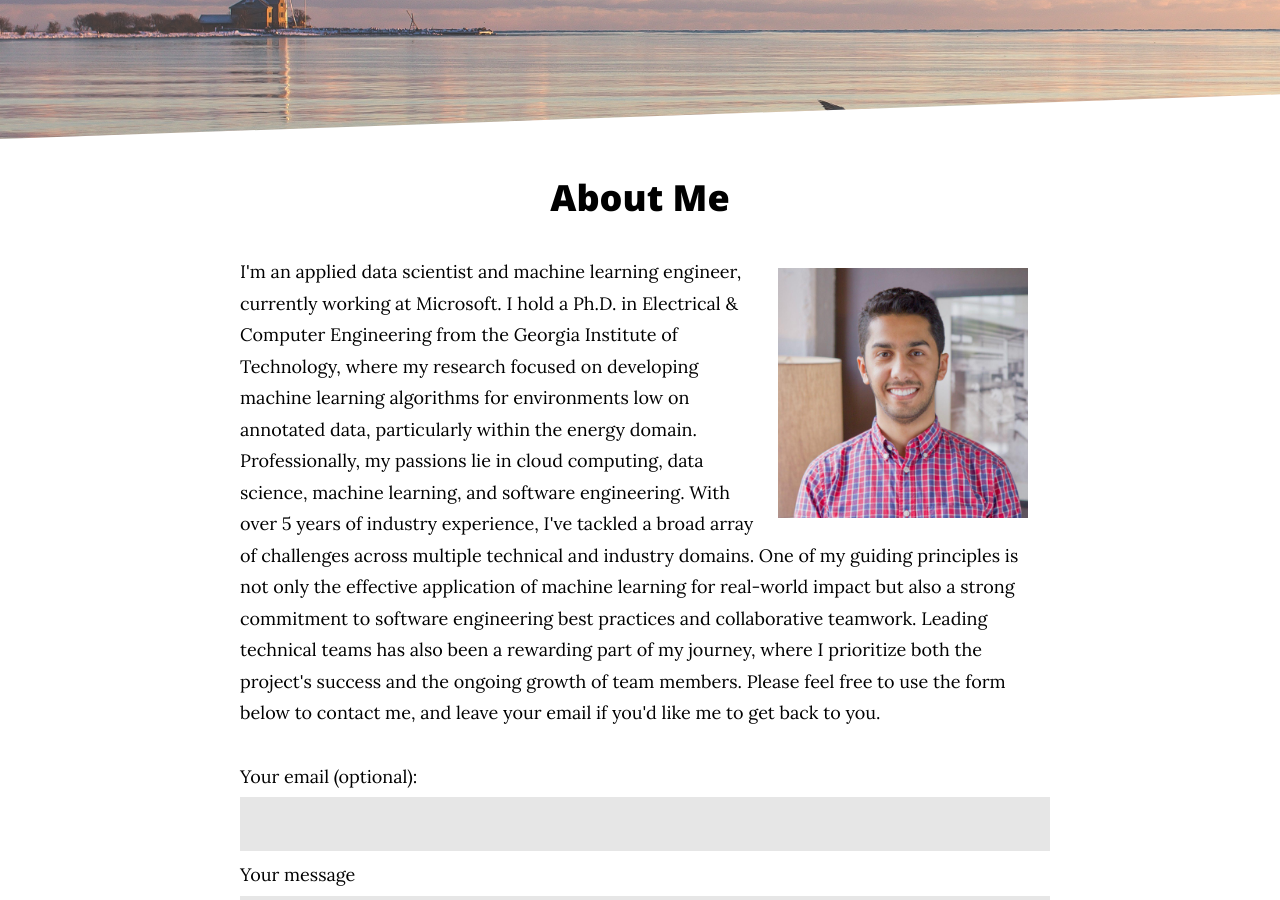
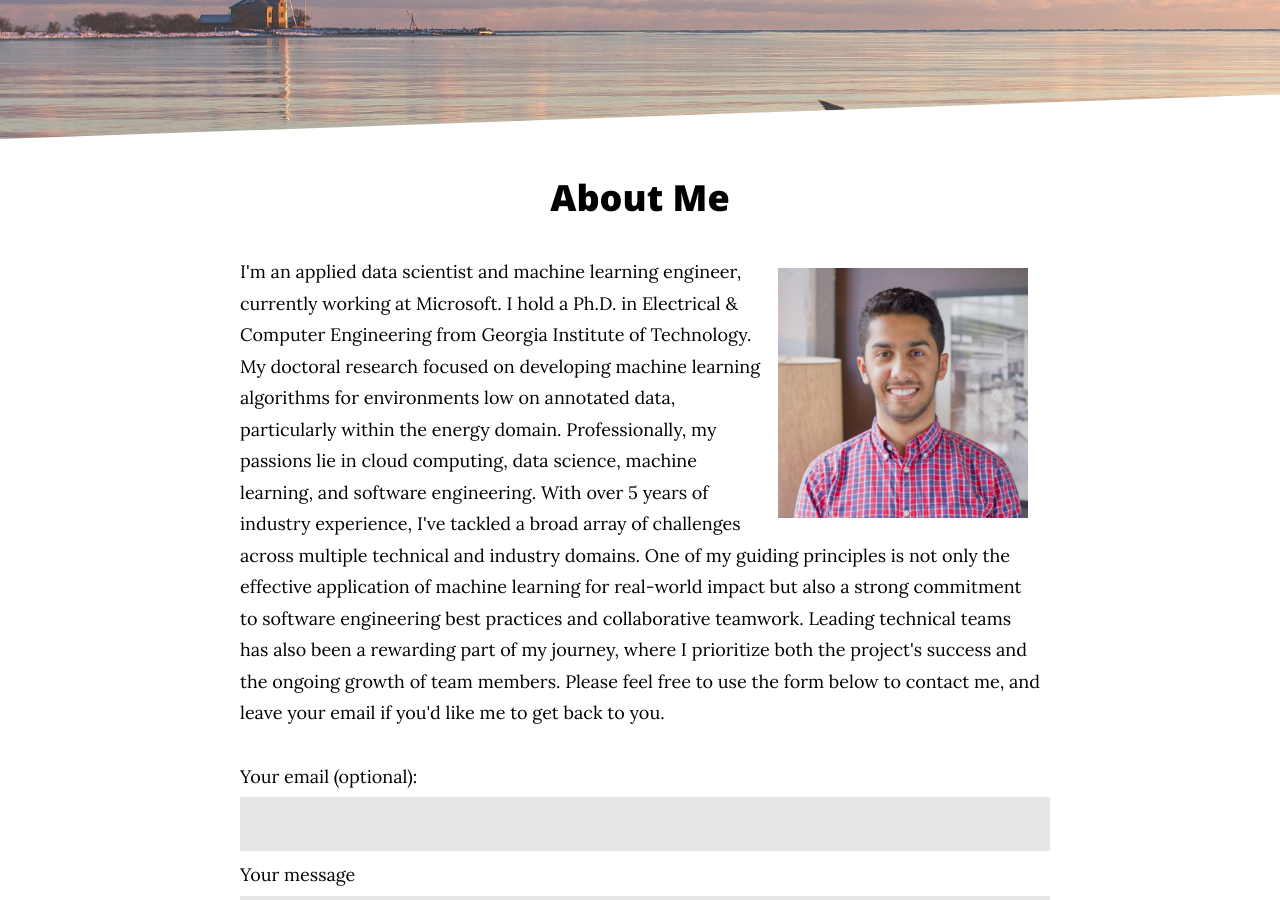
Before and after one commit to yalaudah/yalaudah.github.io, a Jekyll site: the page built from aboutme.md, in a window 1280 px wide and 900 px high, scrolled down 343 px. Built offline with Jekyll 4.4.1, drawn with Linux system fonts in a browser that asks for light colours; some web fonts are replaced.

Commit message:
Update aboutme.md

```diff
--- a/aboutme.md
+++ b/aboutme.md
@@ -13,7 +13,7 @@
 
 <p>
 
-I'm an applied data scientist and machine learning engineer, currently working at Microsoft. I hold a Ph.D. in Electrical & Computer Engineering from the Georgia Institute of Technology, where my research focused on developing machine learning algorithms for environments low on annotated data, particularly within the energy domain. Professionally, my passions lie in cloud computing, data science, machine learning, and software engineering. With over 5 years of industry experience, I've tackled a broad array of challenges across multiple technical and industry domains. One of my guiding principles is not only the effective application of machine learning for real-world impact but also a strong commitment to software engineering best practices and collaborative teamwork. Leading technical teams has also been a rewarding part of my journey, where I prioritize both the project's success and the ongoing growth of team members.
+I'm an applied data scientist and machine learning engineer, currently working at Microsoft. I hold a Ph.D. in Electrical & Computer Engineering from Georgia Institute of Technology. My doctoral research focused on developing machine learning algorithms for environments low on annotated data, particularly within the energy domain. Professionally, my passions lie in cloud computing, data science, machine learning, and software engineering. With over 5 years of industry experience, I've tackled a broad array of challenges across multiple technical and industry domains. One of my guiding principles is not only the effective application of machine learning for real-world impact but also a strong commitment to software engineering best practices and collaborative teamwork. Leading technical teams has also been a rewarding part of my journey, where I prioritize both the project's success and the ongoing growth of team members.
 
 Please feel free to use the form below to contact me, and leave your email if you'd like me to get back to you.
 </p>
```
